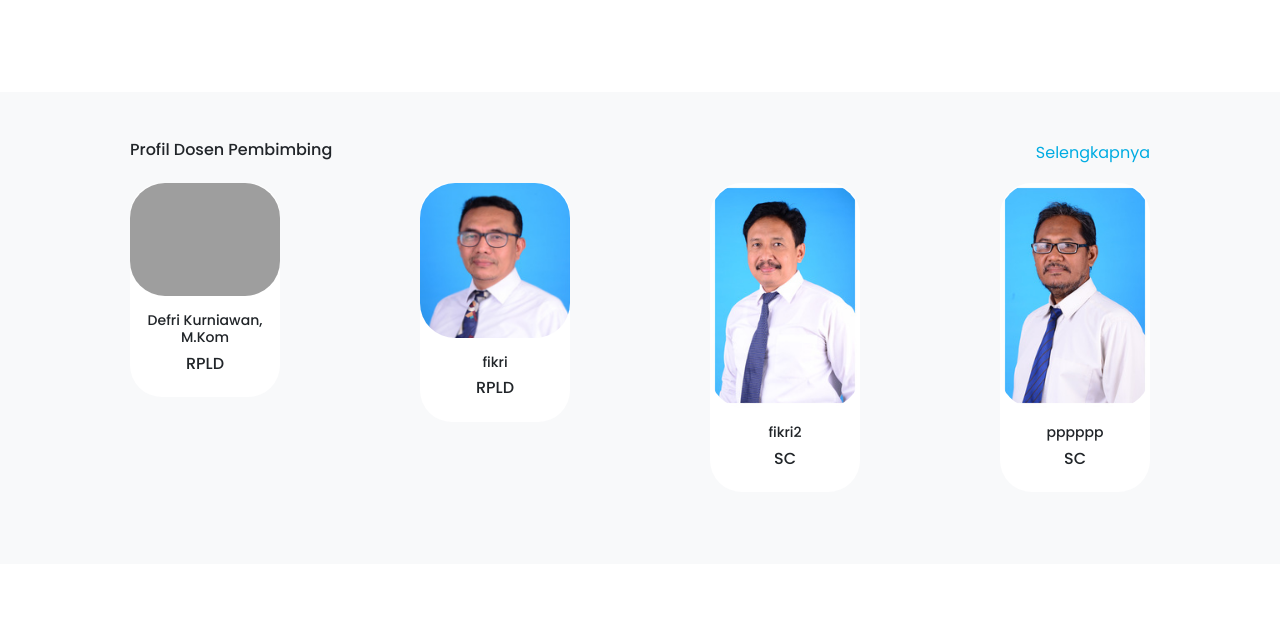
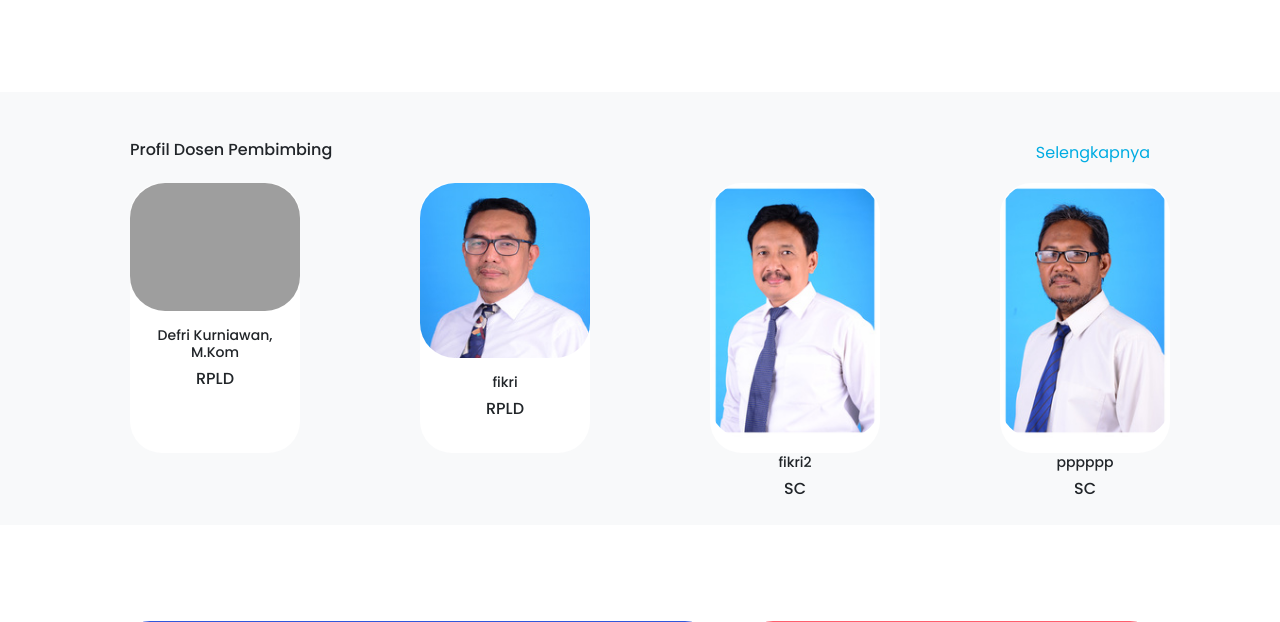
Before and after one commit to reinaldyakbar/project_sidang, a CodeIgniter app: page /project_sidang/ in a window 1280 px wide. Shown: the part 2558-3180 px from the top of the page. Run offline with CodeIgniter, Linux system fonts and the light colour scheme; data comes from the database, SQL or seed files in the repository; some libraries are stand-ins or nearby versions; grey boxes are pictures that could not be loaded.

Commit message:
index-dosbim

```diff
--- a/application/views/front-end/index.php
+++ b/application/views/front-end/index.php
@@ -161,7 +161,7 @@
                             foreach ($dosbim as $dsn) : ?>
                                 <?php if ($count < 5) : ?>
                                     <div class="col-lg-2 col-md-6 col-sm-4 mb-3 " data-aos="fade-up" data-aos-duration="2000">
-                                        <div class="card rounded-5 border-0">
+                                        <div class="card rounded-5 border-0" style="width: 170px; height: 270px">
                                             <img src="<?php echo base_url('uploads/' . $dsn->gambar); ?>" class="card-img-top card2" alt="Profile Picture 1" style="border-radius: 35px;">
                                             <div class="card-body ">
                                                 <h5 class="card-title small">
```
Also changed, not shown: uploads/DR_SOLICHUL_HUDA_M_Kom_0686_11_1997.jpg (added), uploads/Defri_kurniawan.jpg (added), uploads/Dr_AHMAD_ZAINUL_FANANI_SSi_M_Kom_0686_11_1996.jpg (added), uploads/Dr_BUDI_HARJO_M_Kom_0686_11_1996.jpg (added), uploads/Dr_HERIBERTUS_HIMAWAN_S_Kom_M_Kom_0686_11_19962.jpg (added), uploads/Dr_HERIBERTUS_HIMAWAN_S_Kom_M_Kom_0686_11_19963.jpg (added), uploads/Dr_MULJONO_S_Si_M_Kom_0686_11_1996_1.jpg (added), uploads/ERNA_ZUNI_ASTUTI_M_Kom_0686_11_1997.jpg (added), uploads/HERU_LESTIAWAN_M_Kom_0686_11_1996.jpg (added), uploads/NOOR_AGENG_SETIYANTO_M_Kom_0686_11_1997.jpg (added), uploads/T_SUTOJO_S_Si_M_Kom_0686_11_1996.jpg (added), uploads/USMAN_SUDIBYO_SSi_M_KOM_0686_11_1996.jpg (added).
